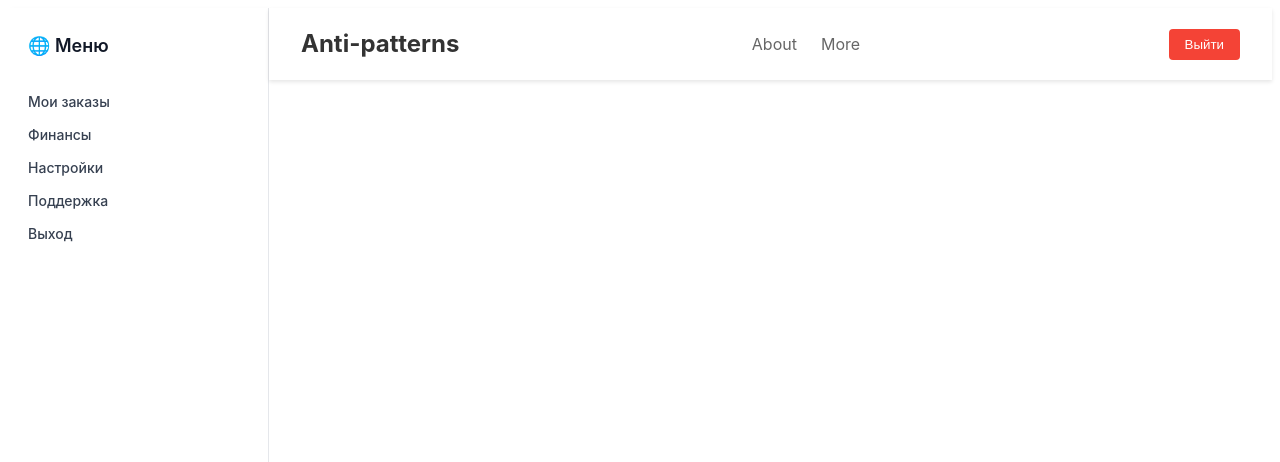
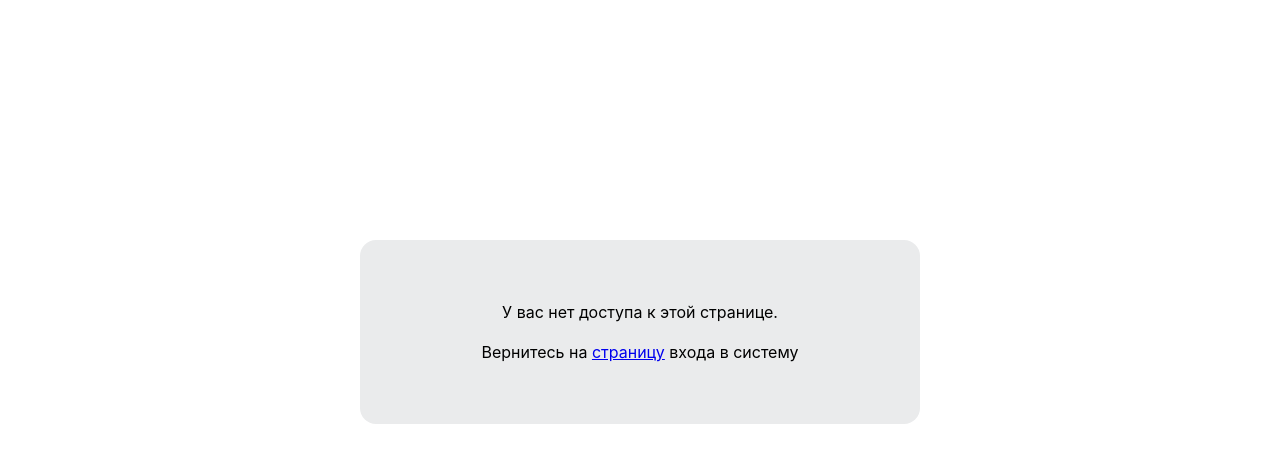
Before and after one commit to SystemAgainst/diplom-store-frontend, a React (Vite) app: page /home in a window 1280 px wide. Shown: the top 462 px of the page. Built offline with nearby package versions, Linux system fonts and the light colour scheme.

Commit message:
feat: upd home page

```diff
--- a/src/pages/home/home-page.tsx
+++ b/src/pages/home/home-page.tsx
@@ -1,8 +1,24 @@
 import { ReactNode } from "react";
 import styles from "./home.module.css";
 import { Header } from "@/widgets";
+import { useUserStore } from "@/features/user/model/user-store.ts";
+import { ROLES } from "@/features/auth/model/types.ts";
+import {Link} from "react-router-dom";
+import {routes} from "@/shared/config/routes.ts";
 
 export const HomePage = ({ children }: { children: ReactNode }) => {
+    const user = useUserStore((s) => s.user);
+
+    if (user?.role !== ROLES.SUPPLIER) {
+        return (
+            <div className={styles.formContainer}>У вас нет доступа к этой странице.
+                <span>Вернитесь на {" "}
+                    <Link to={routes.login}>страницу</Link> входа в систему
+                </span>
+            </div>
+        );
+    }
+
     return (
         <div className={styles.root}>
             <aside className={styles.sidebar}>
--- a/src/pages/home/home.module.css
+++ b/src/pages/home/home.module.css
@@ -70,3 +70,16 @@
     overflow-y: auto;
     background-color: #ffffff;
 }
+
+.formContainer {
+    display: flex;
+    flex-direction: column;
+    align-items: center;
+    justify-content: center;
+    gap: 1rem;
+    background-color: #eaebec;
+    padding: 60px 80px;
+    width: 400px;
+    margin: 15rem auto;
+    border-radius: 16px;
+}
```
